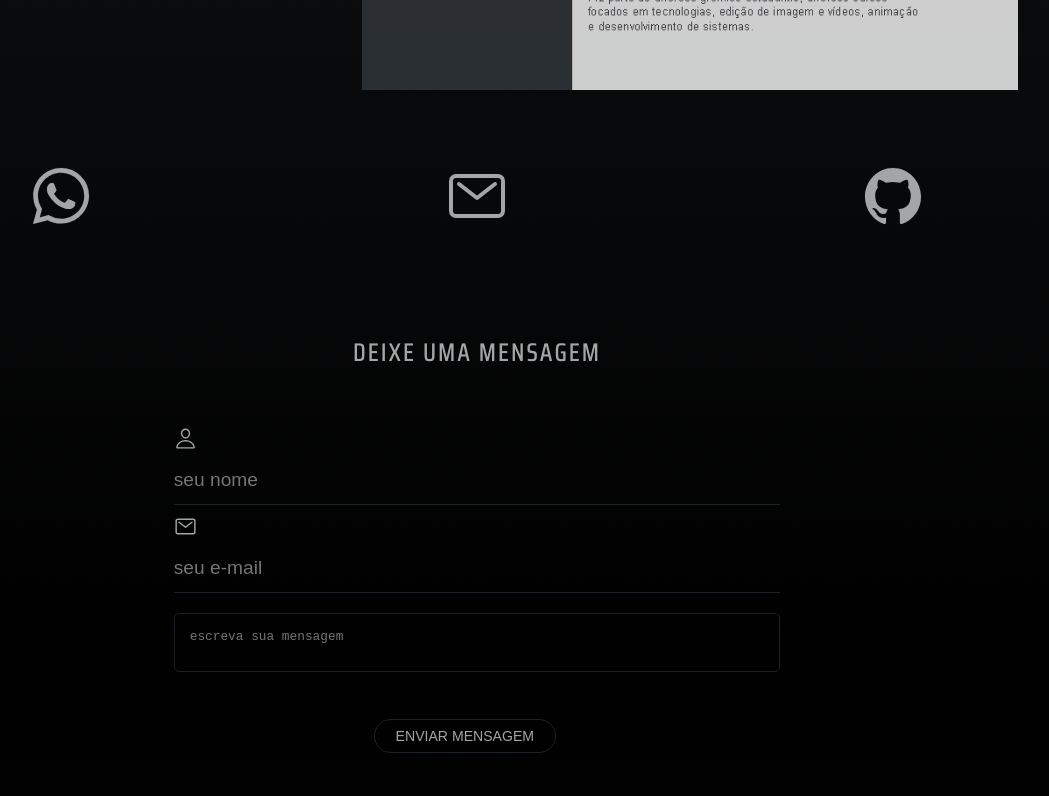
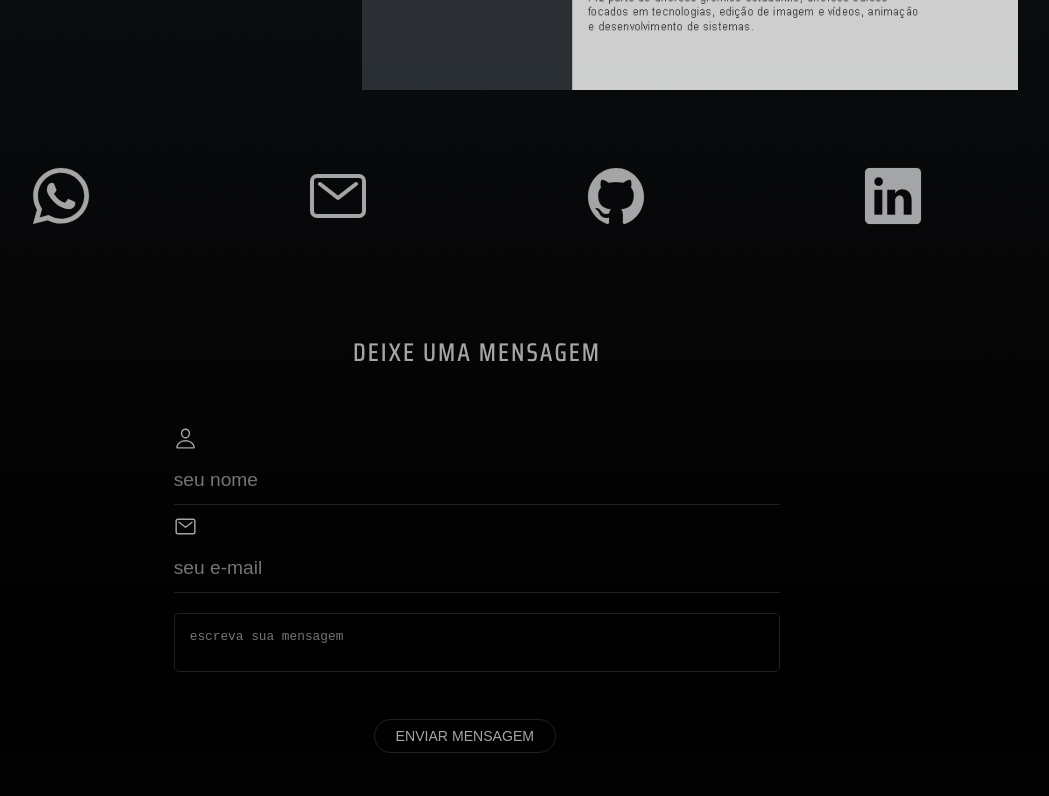
Before and after one commit to oArielNunes/Ariel-Nunes, a plain HTML site: page index.html in a window 1280 px wide. Shown: the part 3218-4014 px from the top of the page, without its empty margins (163-1212 px from the left). Drawn offline with nearby package versions, Linux system fonts and the light colour scheme.

Commit message:
Update index.html

```diff
--- a/index.html
+++ b/index.html
@@ -104,6 +104,7 @@
                 <a href="https://wa.me/message/BCA7AWBUG4HGE1" target="_blank"><ion-icon name="logo-whatsapp"></ion-icon></a>
                 <a href="mailto:nunesariel98@outlook.com" target="_blank"><ion-icon name="mail-outline"></ion-icon></a>
                 <a href="https://github.com/oArielNunes" target="_blank"><ion-icon name="logo-github"></ion-icon></a>
+                <a href="https://www.linkedin.com/in/ariel-nunes-86b342232/" target="_blank"><ion-icon name="logo-linkedin"></ion-icon></a>
             </div>
             <div class="leave-msg">
                 <h3>Deixe uma mensagem</h3>
```
